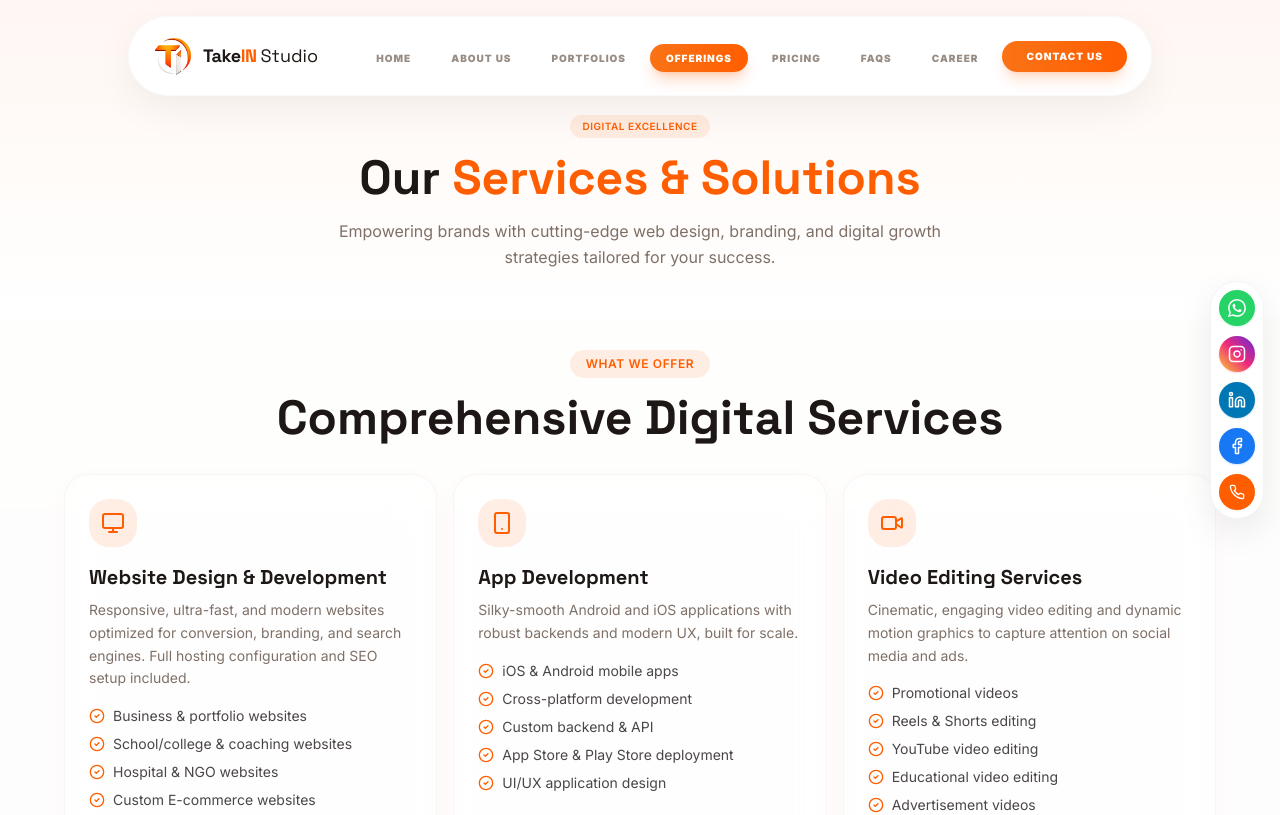
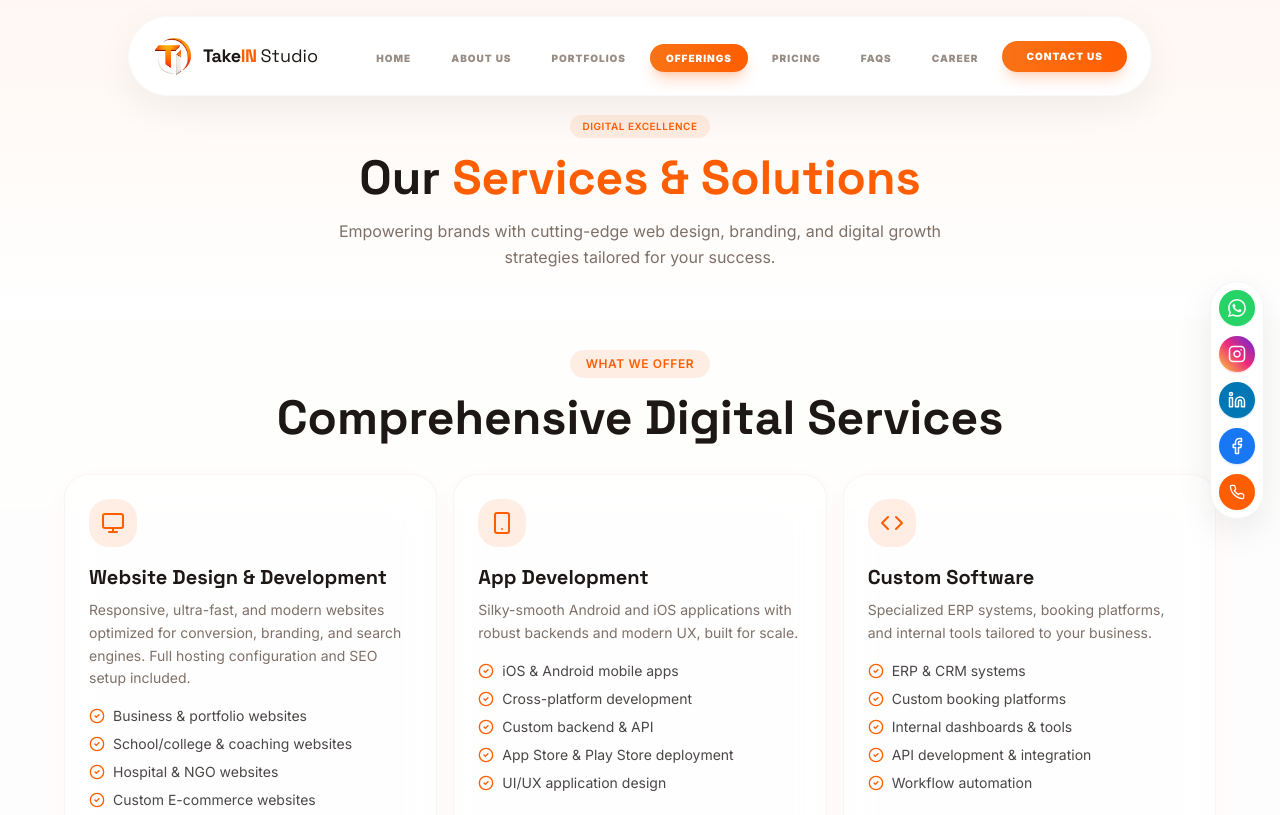
Before and after one commit to takeinstudio/takeinstudio, a React (Vite) app in the folder frontend/: page /services in a window 1280 px wide. Shown: the top 815 px of the page. Built offline with nearby package versions, Linux system fonts and the light colour scheme; the HTML template or start-up script is replaced by a standard one.

Commit message:
Push more more

```diff
--- a/frontend/src/pages/PricingPage.tsx
+++ b/frontend/src/pages/PricingPage.tsx
@@ -7,6 +7,7 @@ import SectionHeading from "@/components/SectionHeading";
 const categories = [
   { id: "web-development", name: "Web Development" },
   { id: "app-development", name: "App Development" },
+  { id: "custom-software", name: "Custom Software" },
   { id: "video-editing", name: "Video Editing" },
   { id: "graphic-design", name: "Graphic Design" },
   { id: "digital-branding-smm", name: "Branding & SMM" },
@@ -317,6 +318,55 @@ const pricingData: Record<string, any[]> = {
       cta: "Contact Team",
       popular: false
     }
+  ],
+  "custom-software": [
+    {
+      name: "Starter Automation",
+      price: "₹19,999",
+      equivalent: "$240",
+      description: "Simple internal tools and automation scripts to streamline repetitive tasks.",
+      features: [
+        "Single workflow automation",
+        "Basic internal dashboard",
+        "Third-party API integration (up to 2)",
+        "User authentication",
+        "30 Days Support"
+      ],
+      cta: "Automate Tasks",
+      popular: false
+    },
+    {
+      name: "Business Platform",
+      price: "₹59,999",
+      equivalent: "$720",
+      description: "Custom booking platforms and specialized internal tools tailored to your business.",
+      features: [
+        "Custom booking/management system",
+        "Role-based access control",
+        "Payment gateway integration",
+        "Automated email/SMS notifications",
+        "Data analytics dashboard",
+        "90 Days Maintenance"
+      ],
+      cta: "Build Platform",
+      popular: true
+    },
+    {
+      name: "Enterprise ERP",
+      price: "Custom",
+      equivalent: "Project Based",
+      description: "Full-scale ERP and CRM systems to manage your entire business operations.",
+      features: [
+        "Comprehensive ERP/CRM modules",
+        "Legacy system migration",
+        "Advanced data visualization",
+        "Custom mobile app companion",
+        "High-availability cloud setup",
+        "Dedicated engineering team"
+      ],
+      cta: "Contact Architect",
+      popular: false
+    }
   ]
 };
 
--- a/frontend/src/pages/ServicesPage.tsx
+++ b/frontend/src/pages/ServicesPage.tsx
@@ -1,6 +1,6 @@
 import { useState } from "react";
 import { Link } from "react-router-dom";
-import { Monitor, Video, Palette, Megaphone, TrendingUp, Building, ArrowRight, CheckCircle2, ShieldCheck, Share2, Smartphone } from "lucide-react";
+import { Monitor, Video, Palette, Megaphone, TrendingUp, Building, ArrowRight, CheckCircle2, ShieldCheck, Share2, Smartphone, Code } from "lucide-react";
 import AnimatedSection from "@/components/AnimatedSection";
 import SectionHeading from "@/components/SectionHeading";
 
@@ -32,6 +32,19 @@ const services = [
       "Custom backend & API",
       "App Store & Play Store deployment",
       "UI/UX application design"
+    ]
+  },
+  {
+    id: "custom-software",
+    title: "Custom Software",
+    icon: Code,
+    description: "Specialized ERP systems, booking platforms, and internal tools tailored to your business.",
+    offerings: [
+      "ERP & CRM systems",
+      "Custom booking platforms",
+      "Internal dashboards & tools",
+      "API development & integration",
+      "Workflow automation"
     ]
   },
   {
```
